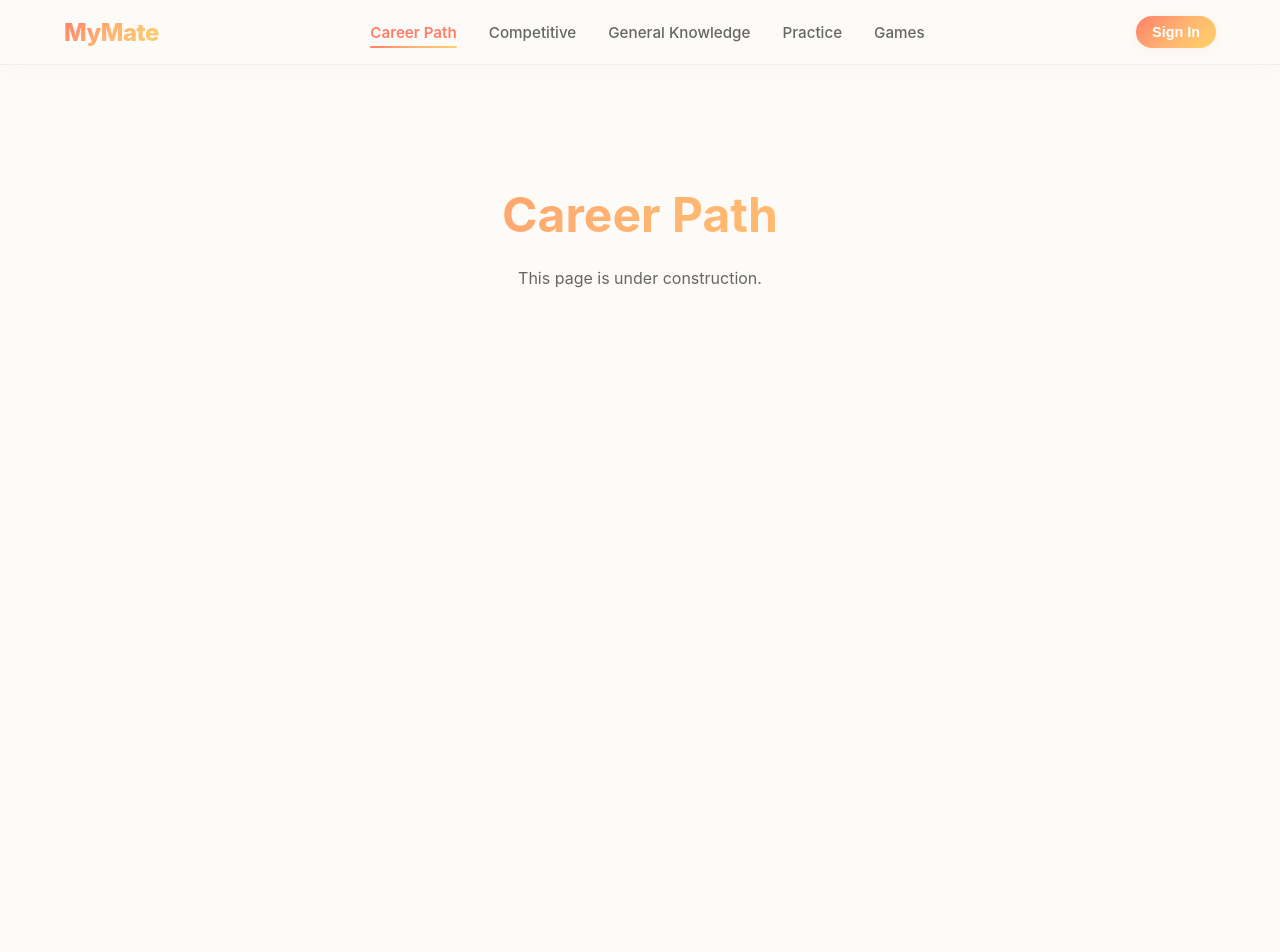
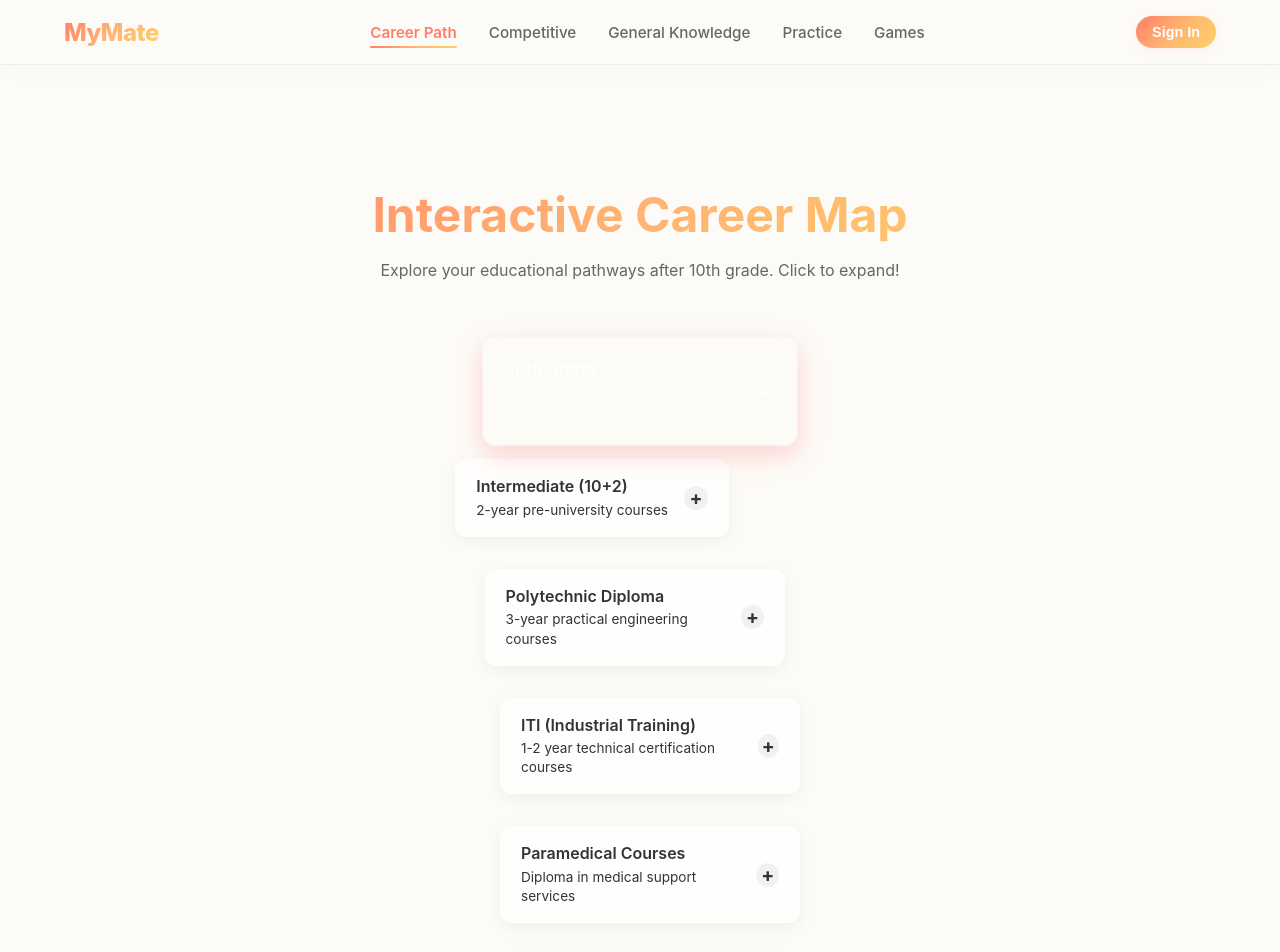
Before and after one commit to mymate01/mymate-app, a Next.js app: page /career-path in a window 1280 px wide. Shown: the top 952 px of the page. Before the commit the page ends 800 px from the top, so only its background shows below. Built offline with nearby package versions, Linux system fonts and the light colour scheme.

Commit message:
feat(MYM-11): add interactive 2D career map component

```diff
--- a/src/app/career-path/page.tsx
+++ b/src/app/career-path/page.tsx
@@ -1,8 +1,17 @@
+import CareerMap from '../../components/CareerMap/CareerMap';
+import { post10thCareerMap } from '../../data/careerMapData';
+
 export default function Page() {
   return (
     <div className="container" style={{ padding: '120px 24px', textAlign: 'center' }}>
-      <h1 className="text-gradient" style={{ fontSize: '3rem' }}>Career Path</h1>
-      <p style={{ marginTop: '24px', color: 'var(--text-muted)' }}>This page is under construction.</p>
+      <h1 className="text-gradient" style={{ fontSize: '3rem' }}>Interactive Career Map</h1>
+      <p style={{ marginTop: '16px', marginBottom: '60px', color: 'var(--text-muted)' }}>
+        Explore your educational pathways after 10th grade. Click to expand!
+      </p>
+
+      <div style={{ display: 'flex', justifyContent: 'center', textAlign: 'left' }}>
+        <CareerMap data={post10thCareerMap} />
+      </div>
     </div>
   );
 }
--- /dev/null
+++ b/src/components/CareerMap/CareerMap.module.css
@@ -0,0 +1,178 @@
+.nodeContainer {
+  display: flex;
+  flex-direction: column;
+  align-items: flex-start;
+  position: relative;
+  margin-left: 20px;
+}
+
+.rootContainer {
+  margin-left: 0;
+  align-items: center; /* Center the root node */
+}
+
+.node {
+  background: rgba(255, 255, 255, 0.7);
+  backdrop-filter: blur(12px);
+  -webkit-backdrop-filter: blur(12px);
+  border: 1px solid rgba(255, 255, 255, 0.5);
+  border-radius: 12px;
+  padding: 16px 20px;
+  min-width: 200px;
+  max-width: 300px;
+  display: flex;
+  justify-content: space-between;
+  align-items: center;
+  gap: 16px;
+  box-shadow: 0 4px 15px rgba(0, 0, 0, 0.05);
+  transition: all 0.3s cubic-bezier(0.4, 0, 0.2, 1);
+  position: relative;
+  z-index: 2;
+}
+
+.rootNode {
+  background: linear-gradient(135deg, var(--color-primary-light), var(--color-primary));
+  color: white;
+  border: none;
+  box-shadow: 0 8px 25px rgba(255, 107, 107, 0.3);
+  transform: scale(1.05);
+  padding: 20px 24px;
+}
+
+.rootNode .nodeDescription {
+  color: rgba(255, 255, 255, 0.9);
+}
+
+.clickable {
+  cursor: pointer;
+}
+
+.clickable:hover {
+  transform: translateY(-2px);
+  box-shadow: 0 8px 20px rgba(0, 0, 0, 0.08);
+  background: rgba(255, 255, 255, 0.9);
+}
+
+.rootNode.clickable:hover {
+  transform: scale(1.05) translateY(-2px);
+  background: linear-gradient(135deg, var(--color-primary-light), var(--color-accent));
+}
+
+.expanded {
+  border-bottom-color: var(--color-primary-light);
+}
+
+.nodeContent {
+  display: flex;
+  flex-direction: column;
+  gap: 4px;
+}
+
+.nodeTitle {
+  font-size: 1rem;
+  font-weight: 600;
+  margin: 0;
+  line-height: 1.3;
+}
+
+.nodeDescription {
+  font-size: 0.85rem;
+  color: var(--color-text-light);
+  margin: 0;
+  line-height: 1.4;
+}
+
+.iconIndicator {
+  display: flex;
+  align-items: center;
+  justify-content: center;
+  width: 24px;
+  height: 24px;
+  border-radius: 50%;
+  background: rgba(0, 0, 0, 0.05);
+  font-weight: bold;
+  font-size: 1.2rem;
+  color: var(--color-primary);
+  transition: all 0.3s ease;
+}
+
+.rootNode .iconIndicator {
+  background: rgba(255, 255, 255, 0.2);
+  color: white;
+}
+
+.childrenContainer {
+  display: flex;
+  flex-direction: column;
+  gap: 16px;
+  margin-top: 16px;
+  padding-left: 20px;
+  border-left: 2px dashed rgba(255, 107, 107, 0.3); /* Connects to parent */
+  margin-left: 20px;
+
+  /* Animation setup */
+  max-height: 0;
+  opacity: 0;
+  overflow: hidden;
+  transition: all 0.5s cubic-bezier(0.4, 0, 0.2, 1);
+}
+
+.rootContainer > .childrenContainer {
+  margin-left: 0; /* Center children under root visually better */
+  border-left: none;
+  padding-left: 0;
+  align-items: center;
+}
+
+.rootContainer > .childrenContainer > .childWrapper {
+  width: 100%;
+  display: flex;
+  flex-direction: column;
+  align-items: center;
+}
+
+.showChildren {
+  max-height: 2000px; /* Large enough to fit children */
+  opacity: 1;
+  overflow: visible;
+}
+
+.childWrapper {
+  position: relative;
+  animation: slideIn 0.4s ease forwards;
+}
+
+.connector {
+  position: absolute;
+  left: -20px;
+  top: 24px;
+  width: 20px;
+  height: 2px;
+  background-color: rgba(255, 107, 107, 0.3);
+  border-top: 2px dashed rgba(255, 107, 107, 0.3);
+  z-index: 1;
+}
+
+.rootContainer > .childrenContainer > .childWrapper > .connector {
+  display: none; /* Hide connector for immediate children of root to make it look like a floating map */
+}
+
+@keyframes slideIn {
+  from {
+    opacity: 0;
+    transform: translateX(-10px);
+  }
+  to {
+    opacity: 1;
+    transform: translateX(0);
+  }
+}
+
+@media (min-width: 768px) {
+  .rootContainer > .childrenContainer {
+    flex-direction: row;
+    flex-wrap: wrap;
+    justify-content: center;
+    align-items: flex-start;
+  }
+}
--- /dev/null
+++ b/src/components/CareerMap/CareerMap.tsx
@@ -0,0 +1,54 @@
+"use client";
+
+import React, { useState } from 'react';
+import { CareerNode } from '../../data/careerMapData';
+import styles from './CareerMap.module.css';
+
+interface CareerMapProps {
+  data: CareerNode;
+  isRoot?: boolean;
+}
+
+export default function CareerMap({ data, isRoot = true }: CareerMapProps) {
+  // Root node is expanded by default, others start collapsed
+  const [isExpanded, setIsExpanded] = useState(isRoot);
+
+  const hasChildren = data.children && data.children.length > 0;
+
+  const toggleExpand = () => {
+    if (hasChildren) {
+      setIsExpanded(!isExpanded);
+    }
+  };
+
+  return (
+    <div className={`${styles.nodeContainer} ${isRoot ? styles.rootContainer : ''}`}>
+      <div
+        className={`${styles.node} ${isRoot ? styles.rootNode : ''} ${hasChildren ? styles.clickable : ''} ${isExpanded ? styles.expanded : ''}`}
+        onClick={toggleExpand}
+      >
+        <div className={styles.nodeContent}>
+          <h3 className={styles.nodeTitle}>{data.label}</h3>
+          {data.description && <p className={styles.nodeDescription}>{data.description}</p>}
+        </div>
+        {hasChildren && (
+          <div className={styles.iconIndicator}>
+            {isExpanded ? '−' : '+'}
+          </div>
+        )}
+      </div>
+
+      {hasChildren && (
+        <div className={`${styles.childrenContainer} ${isExpanded ? styles.showChildren : ''}`}>
+          {data.children!.map((child) => (
+            <div key={child.id} className={styles.childWrapper}>
+              {/* Connector line */}
+              <div className={styles.connector}></div>
+              <CareerMap data={child} isRoot={false} />
+            </div>
+          ))}
+        </div>
+      )}
+    </div>
+  );
+}
--- /dev/null
+++ b/src/data/careerMapData.ts
@@ -0,0 +1,109 @@
+export interface CareerNode {
+  id: string;
+  label: string;
+  description?: string;
+  children?: CareerNode[];
+}
+
+export const post10thCareerMap: CareerNode = {
+  id: "10th",
+  label: "10th Grade",
+  description: "Your foundational step. Choose your path wisely!",
+  children: [
+    {
+      id: "intermediate",
+      label: "Intermediate (10+2)",
+      description: "2-year pre-university courses",
+      children: [
+        {
+          id: "mpc",
+          label: "MPC (Maths, Physics, Chem)",
+          children: [
+            { id: "btech", label: "Engineering (B.Tech/B.E)" },
+            { id: "barch", label: "Architecture (B.Arch)" },
+            { id: "nda", label: "NDA (Defense Services)" },
+            { id: "bsc_maths", label: "B.Sc (Mathematics/Physics)" }
+          ]
+        },
+        {
+          id: "bipc",
+          label: "BiPC (Bio, Physics, Chem)",
+          children: [
+            { id: "mbbs", label: "Medicine (MBBS/BDS)" },
+            { id: "pharm", label: "Pharmacy (B.Pharm)" },
+            { id: "agri", label: "Agriculture (B.Sc Agri)" },
+            { id: "nursing", label: "Nursing (B.Sc Nursing)" }
+          ]
+        },
+        {
+          id: "cec",
+          label: "CEC (Civics, Econ, Comm)",
+          children: [
+            { id: "bcom", label: "B.Com (Commerce)" },
+            { id: "ca", label: "Chartered Accountancy (CA)" },
+            { id: "bba", label: "BBA (Business Admin)" }
+          ]
+        },
+        {
+          id: "mec",
+          label: "MEC (Maths, Econ, Comm)",
+          children: [
+            { id: "eco_honors", label: "Economics Honors" },
+            { id: "finance", label: "Finance & Accounting" }
+          ]
+        },
+        {
+          id: "hec",
+          label: "HEC (Arts & Humanities)",
+          children: [
+            { id: "ba", label: "Bachelor of Arts (BA)" },
+            { id: "law", label: "Law (BA LLB)" },
+            { id: "design", label: "Design & Fine Arts" }
+          ]
+        }
+      ]
+    },
+    {
+      id: "diploma",
+      label: "Polytechnic Diploma",
+      description: "3-year practical engineering courses",
+      children: [
+        { id: "mech_dip", label: "Mechanical Engineering" },
+        { id: "civil_dip", label: "Civil Engineering" },
+        { id: "comp_dip", label: "Computer Science" },
+        { id: "ece_dip", label: "Electronics & Communication" }
+      ]
+    },
+    {
+      id: "iti",
+      label: "ITI (Industrial Training)",
+      description: "1-2 year technical certification courses",
+      children: [
+        { id: "electrician", label: "Electrician" },
+        { id: "fitter", label: "Fitter" },
+        { id: "mechanic", label: "Motor Mechanic" },
+        { id: "welder", label: "Welder" }
+      ]
+    },
+    {
+      id: "paramedical",
+      label: "Paramedical Courses",
+      description: "Diploma in medical support services",
+      children: [
+        { id: "dmlt", label: "DMLT (Lab Tech)" },
+        { id: "dmit", label: "Radiology Tech" },
+        { id: "doa", label: "Ophthalmic Assistant" }
+      ]
+    },
+    {
+      id: "vocational",
+      label: "Short-term Vocational",
+      description: "Skill-based training programs",
+      children: [
+        { id: "tourism", label: "Travel & Tourism" },
+        { id: "beauty", label: "Beauty & Wellness" },
+        { id: "animation", label: "Animation & VFX" }
+      ]
+    }
+  ]
+};
--- a/src/scripts/list-models.ts
+++ b/src/scripts/list-models.ts
@@ -10,14 +10,12 @@ if (!API_KEY) {
   process.exit(1);
 }
 
-const genAI = new GoogleGenerativeAI(API_KEY);
-
 async function listModels() {
   try {
     const response = await fetch(`https://generativelanguage.googleapis.com/v1beta/models?key=${API_KEY}`);
     const data = await response.json();
     console.log("Available Models:");
-    data.models.forEach((m: any) => console.log(m.name));
+    data.models.forEach((m: { name: string }) => console.log(m.name));
   } catch (e) {
     console.error(e);
   }
```
